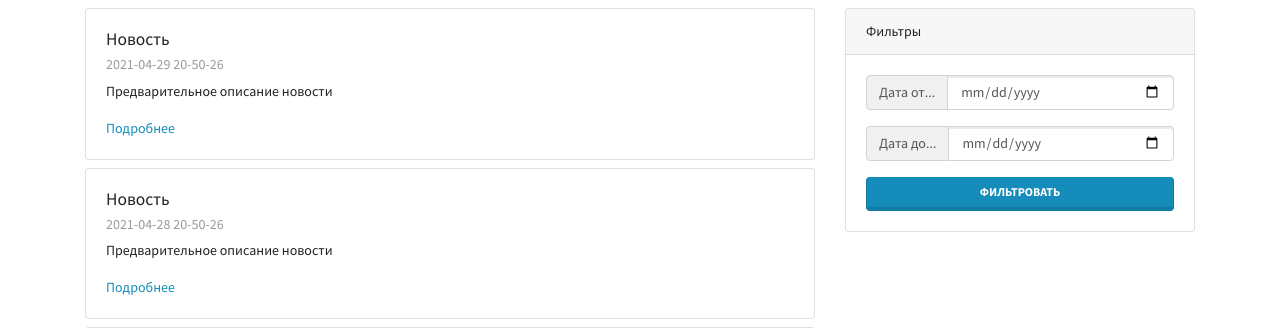
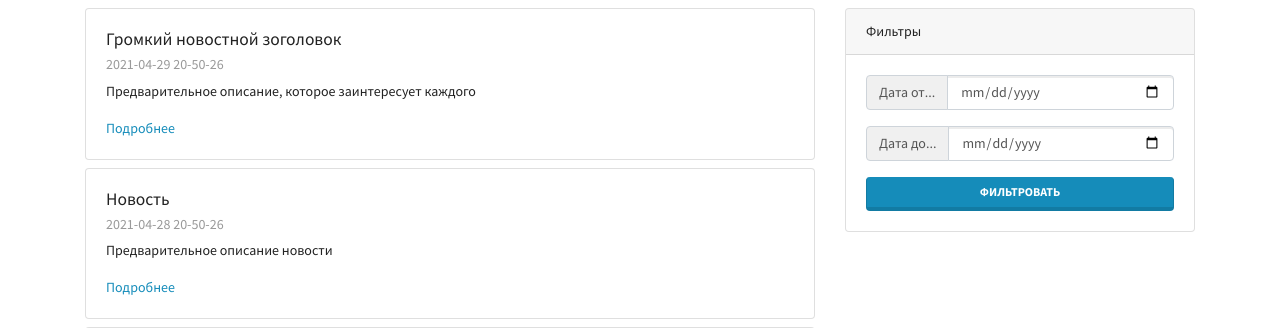
Before and after one commit to Rithman/BraniacLMS, a Django app: page /mainapp/news/ in a window 1280 px wide. Shown: the part 77-405 px from the top of the page. Run offline with Django 3.2, Linux system fonts and the light colour scheme; some libraries are stand-ins or nearby versions.

Commit message:
lesson_3 Template'context

```diff
--- a/mainapp/templates/mainapp/news.html
+++ b/mainapp/templates/mainapp/news.html
@@ -78,9 +78,9 @@
 
         <div class="card my-2">
           <div class="card-body">
-            <h5 class="card-title">Новость</h5>
+            <h5 class="card-title">{{ news_title }}</h5>
             <h6 class="card-subtitle mb-2 text-muted">2021-04-29 20-50-26</h6>
-            <p class="card-text">Предварительное описание новости</p>
+            <p class="card-text">{{ news_preview}}</p>
             <a href="#" class="card-link">Подробнее</a>
           </div>
         </div>
--- a/mainapp/views.py
+++ b/mainapp/views.py
@@ -7,6 +7,12 @@ class MainPageView(TemplateView):
 
 class NewsPageView(TemplateView):
     template_name = "mainapp/news.html"
+
+    def get_context_data(self, **kwargs):
+        context = super().get_context_data(**kwargs)
+        context["news_title"] = "Громкий новостной зоголовок"
+        context["news_preview"] = "Предварительное описание, которое заинтересует каждого"
+        return context
 
 
 class CoursesPageView(TemplateView):
```
